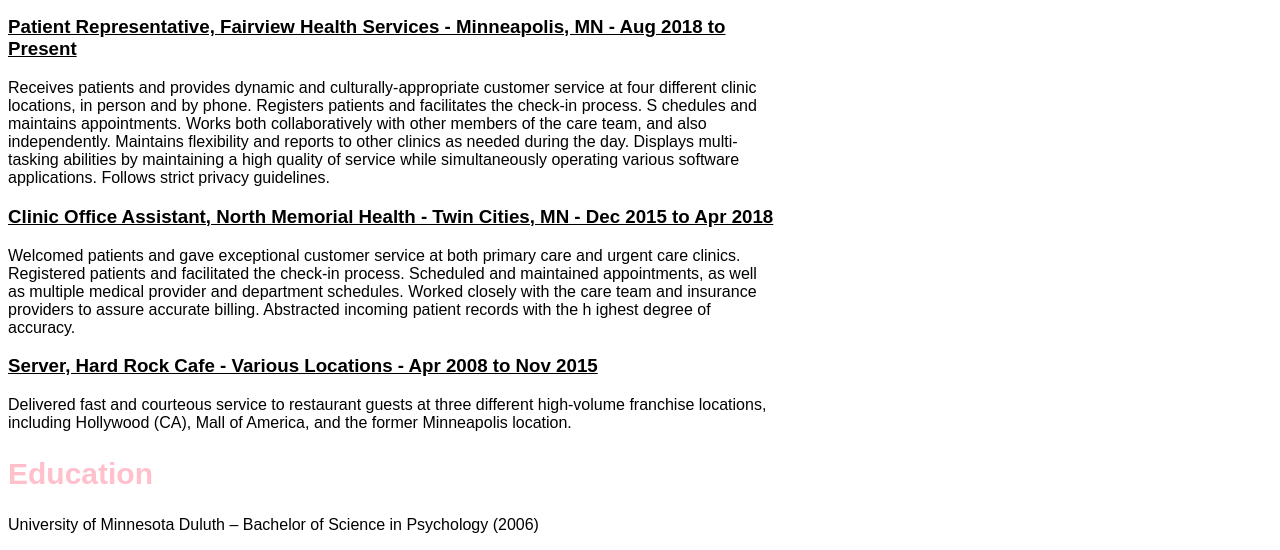
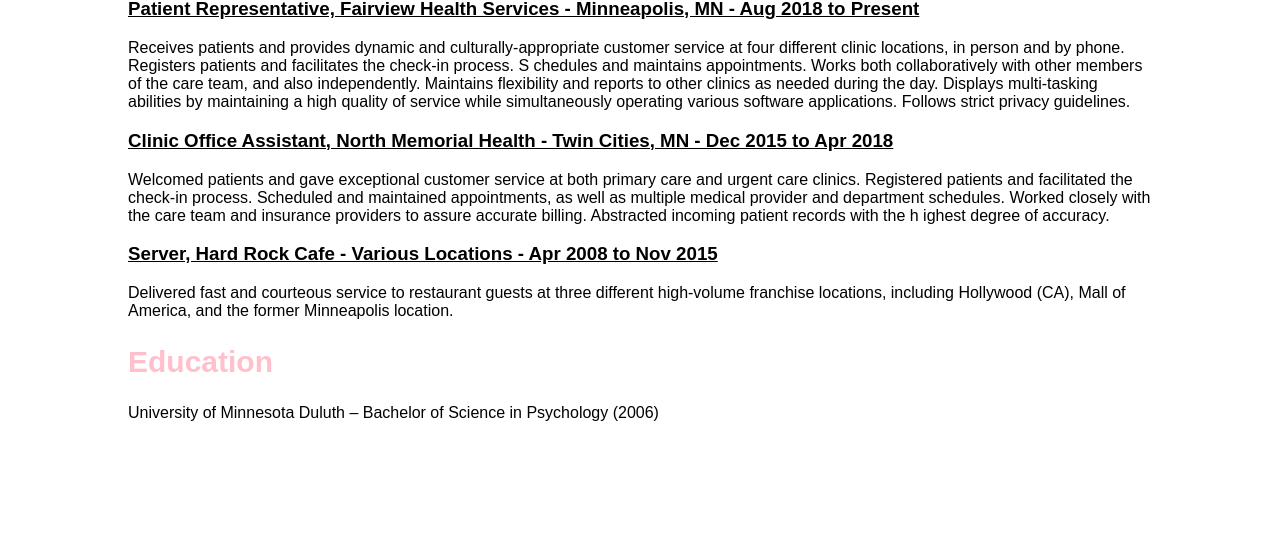
Before and after one commit to HeatherStoffels/HeatherStoffels.github.io, a plain HTML site: page index.html in a window 1280 px wide. Shown: the part 630-1180 px from the top of the page. After the commit the page ends 1068 px from the top, so only its background shows below. Drawn offline with Linux system fonts and the light colour scheme.

Commit message:
auto margin

```diff
--- a/style.css
+++ b/style.css
@@ -1,11 +1,11 @@
 body {
 	font-family: Arial;
-
-	width: 60%;
+	margin: auto;
+	width: 80%;
 }
 
 h1 {
-	Color: #CA0992;
+	color: #CA0992;
 	font-size: 50px;
 
 }
```
